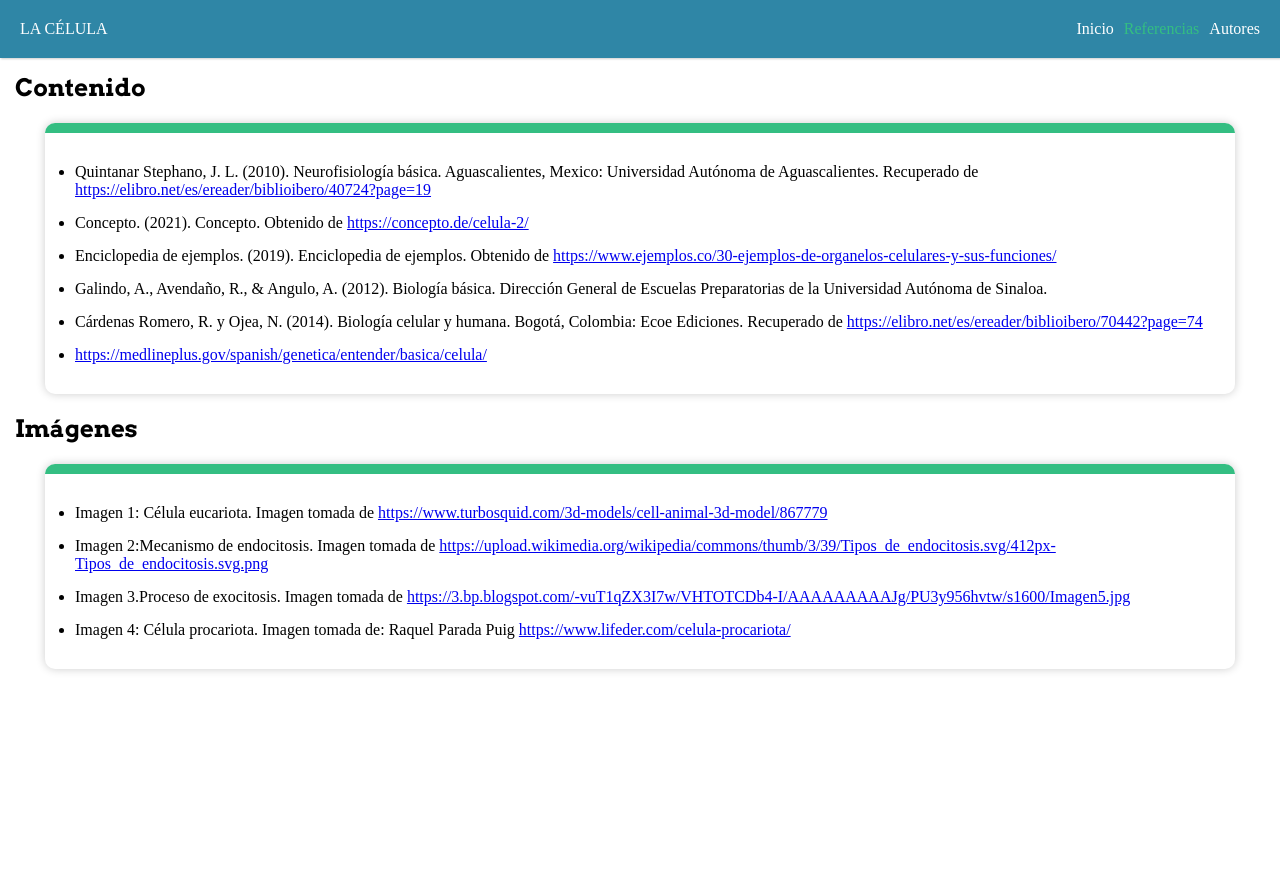
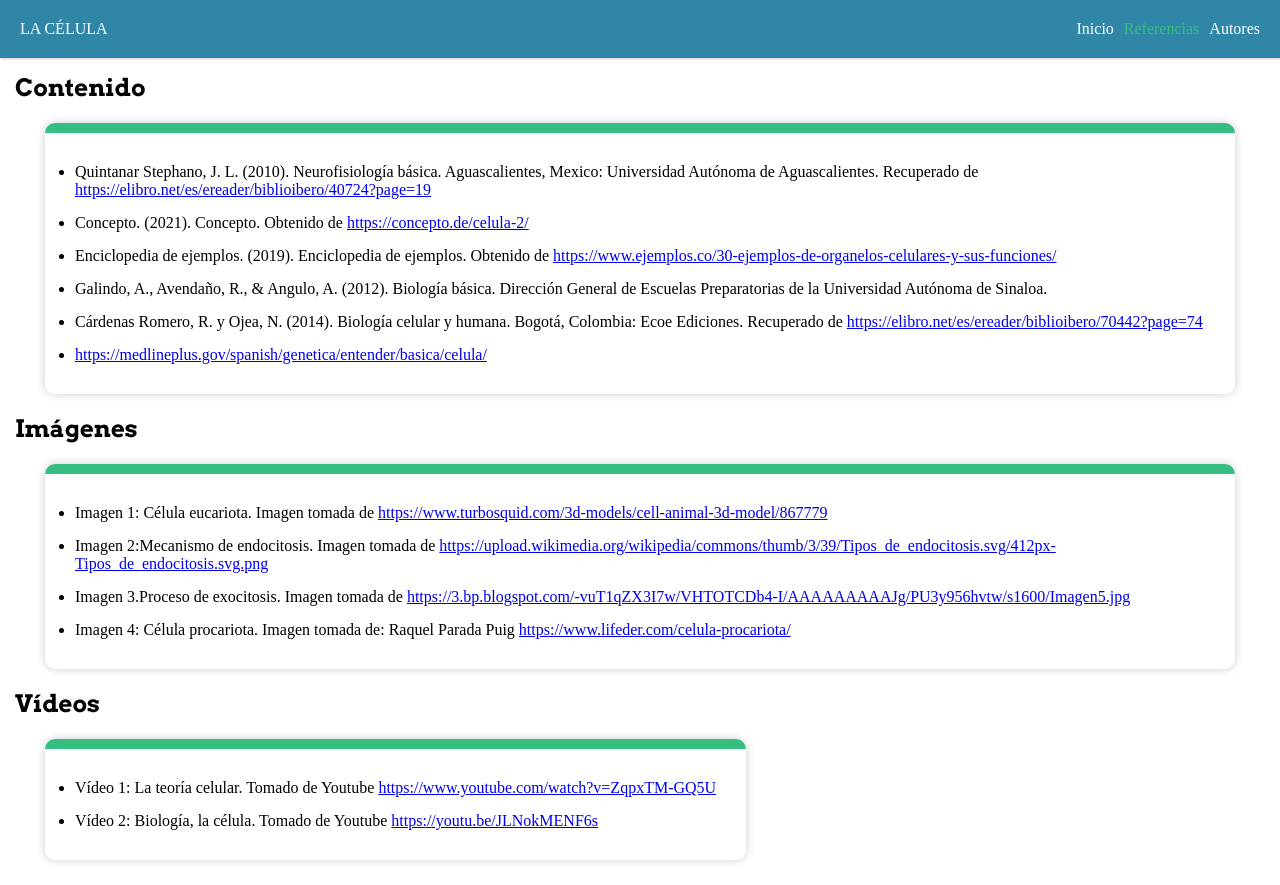
Before and after one commit to jaalorsa517/thecell, a Vue app: page /ref in a window 1280 px wide. Before the commit the page ends 800 px from the top, so only its background shows below. Built offline with nearby package versions, Linux system fonts and the light colour scheme.

Commit message:
referencia de video agregado

```diff
--- a/src/components/cContent.vue
+++ b/src/components/cContent.vue
@@ -277,6 +277,11 @@
           allow="accelerometer; autoplay; clipboard-write; encrypted-media; gyroscope; picture-in-picture"
           allowfullscreen
         ></iframe>
+        <small>
+          <router-link to="/ref">
+            <i>Vídeo 1: La teoría celular.</i>
+          </router-link>
+        </small>
       </section>
       <h6>Biología: la célula</h6>
       <section class="content__section content__section--center">
@@ -289,6 +294,11 @@
           allow="accelerometer; autoplay; clipboard-write; encrypted-media; gyroscope; picture-in-picture"
           allowfullscreen
         ></iframe>
+        <small>
+          <router-link to="/ref">
+            <i>Vídeo 2: Biología, la célula.</i>
+          </router-link>
+        </small>
       </section>
     </section>
   </section>
--- a/src/views/Authors.vue
+++ b/src/views/Authors.vue
@@ -48,8 +48,8 @@ export default {
     return {
       auths: [
         { name: "Alejandra Medieta Gomez ", id: "1023947448" },
-        { name: "Aurys González ", id: "100104749" },
-        { name: "Liseth Vanessa ", id: "100105436" },
+        { name: "Aurys Estela González Sarmiento ", id: "100104749" },
+        { name: "Liseth Vanessa Sepúlveda Sánchez", id: "100105436" },
         { name: "Lury Yibell Díaz Chica ", id: "100105042" },
       ],
     };
--- a/src/views/Refer.vue
+++ b/src/views/Refer.vue
@@ -12,6 +12,13 @@
       <li v-for="(crefImg, id) in crefsImg" :key="id">
         <span>{{ crefImg.sub }}</span>
         <a :href="crefImg.link" target="_blank">{{ crefImg.link }}</a>
+      </li>
+    </ul>
+    <h5>Vídeos</h5>
+    <ul class="refer__container">
+      <li v-for="(crefVid, id) in crefsVid" :key="id">
+        <span>{{ crefVid.sub }}</span>
+        <a :href="crefVid.link" target="_blank">{{ crefVid.link }}</a>
       </li>
     </ul>
   </section>
@@ -65,6 +72,16 @@ export default {
           link: "https://www.lifeder.com/celula-procariota/",
         },
       ],
+      crefsVid: [
+        {
+          sub: "Vídeo 1: La teoría celular. Tomado de Youtube ",
+          link: "https://www.youtube.com/watch?v=ZqpxTM-GQ5U",
+        },
+        {
+          sub: "Vídeo 2: Biología, la célula. Tomado de Youtube ",
+          link: "https://youtu.be/JLNokMENF6s",
+        },
+      ],
     };
   },
 };
```
